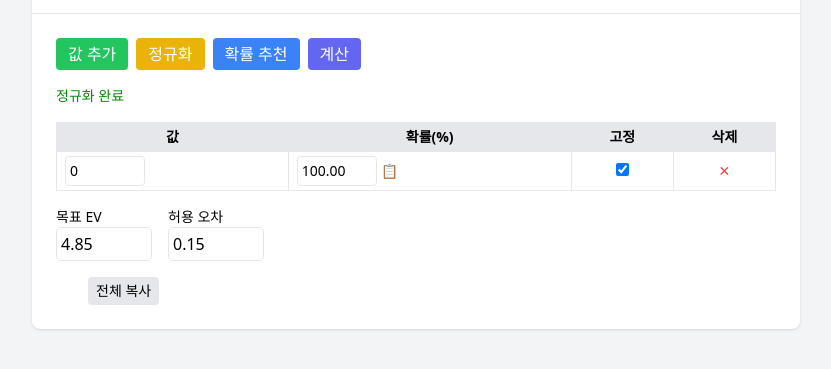
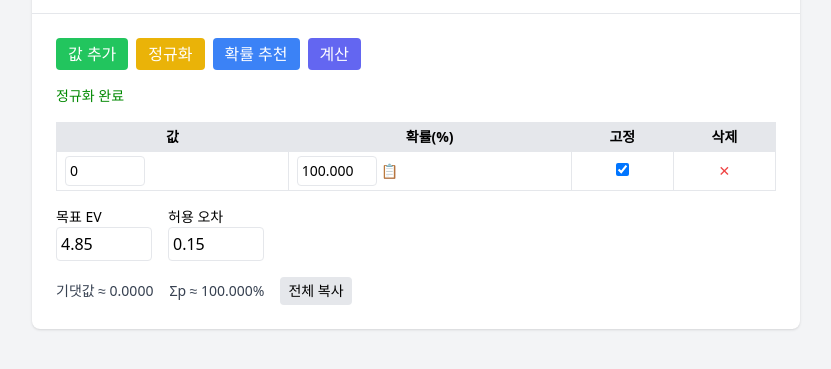
Before and after one commit to iprete/Roulette, a plain HTML site: page index.html in a window 1280 px wide. Both pictures are taken after a click on the button "정규화". Shown: the part 107-476 px from the top of the page, without its empty margins (224-1055 px from the left). Drawn offline with nearby package versions, Linux system fonts and the light colour scheme.

Commit message:
Update index.html

```diff
--- a/index.html
+++ b/index.html
@@ -4,7 +4,7 @@
   <meta name="viewport" content="width=device-width, initial-scale=1.0" />
   <title>Roulette 기대값 조정기</title>
   <script src="https://cdn.tailwindcss.com"></script>
-  <style>body { font-family: system-ui, sans-serif; }</style>
+  <style>body{font-family:system-ui,sans-serif}</style>
 </head>
 <body class="bg-gray-100 min-h-screen p-4">
   <div class="max-w-3xl mx-auto bg-white shadow rounded-lg overflow-hidden">
@@ -24,11 +24,13 @@
 
   <div class="overflow-x-auto">
     <table id="dataTable" class="w-full text-sm table-auto border-collapse">
-      <thead><tr class="bg-gray-200"><th class="border px-2 py-1">값</th><th class="border px-2 py-1">확률(%)</th><th class="border px-2 py-1">고정</th><th class="border px-2 py-1">삭제</th></tr></thead>
+      <thead>
+        <tr class="bg-gray-200"><th class="border px-2 py-1">값</th><th class="border px-2 py-1">확률(%)</th><th class="border px-2 py-1">고정</th><th class="border px-2 py-1">삭제</th></tr>
+      </thead>
       <tbody>
         <tr>
           <td class="border px-2 py-1"><input type="number" value="0" class="w-20 border rounded p-1 value-cell"></td>
-          <td class="border px-2 py-1"><div class="flex items-center space-x-1"><input type="number" step="0.001" value="10.00" class="w-20 border rounded p-1 prob-cell"><button onclick="copyProb(this)" class="text-gray-500 hover:text-gray-700 text-sm">📋</button></div></td>
+          <td class="border px-2 py-1"><div class="flex items-center space-x-1"><input type="number" step="0.001" value="10.000" class="w-20 border rounded p-1 prob-cell"><button onclick="copyProb(this)" class="text-gray-500 hover:text-gray-700 text-sm">📋</button></div></td>
           <td class="border px-2 py-1 text-center"><input type="checkbox" class="fixed-cell" checked></td>
           <td class="border px-2 py-1 text-center"><button class="delRow text-red-500 hover:text-red-700">✕</button></td>
         </tr>
@@ -47,43 +49,40 @@
   </div>
 </main>
 
-  </div>  <script>
-    const tbody = document.querySelector('#dataTable tbody');
-    const msgEl = document.getElementById('msg');
-    const progressBar = document.getElementById('progressBar');
-    const progressText = document.getElementById('progressText');
-    const evDisplay = document.getElementById('evDisplay');
-    const sumDisplay = document.getElementById('sumDisplay');
+  </div><script>
+const tbody=document.querySelector('#dataTable tbody');
+const msgEl=document.getElementById('msg');
+const progressBar=document.getElementById('progressBar');
+const progressText=document.getElementById('progressText');
+const evDisplay=document.getElementById('evDisplay');
+const sumDisplay=document.getElementById('sumDisplay');
 
-    function addRowHTML(){
-      return `<td class="border px-2 py-1"><input type="number" class="w-20 border rounded p-1 value-cell"></td>
-        <td class="border px-2 py-1"><div class="flex items-center space-x-1"><input type="number" step="0.001" class="w-20 border rounded p-1 prob-cell"><button onclick="copyProb(this)" class="text-gray-500 hover:text-gray-700 text-sm">📋</button></div></td>
-        <td class="border px-2 py-1 text-center"><input type="checkbox" class="fixed-cell"></td>
-        <td class="border px-2 py-1 text-center"><button class="delRow text-red-500 hover:text-red-700">✕</button></td>`;
-    }
+function addRow(){const tr=document.createElement('tr');tr.innerHTML=rowHTML();tbody.appendChild(tr);attachProbListeners();updateAll();}
+function rowHTML(){return`<td class="border px-2 py-1"><input type="number" class="w-20 border rounded p-1 value-cell"></td><td class="border px-2 py-1"><div class="flex items-center space-x-1"><input type="number" step="0.001" class="w-20 border rounded p-1 prob-cell"><button onclick="copyProb(this)" class="text-gray-500 hover:text-gray-700 text-sm">📋</button></div></td><td class="border px-2 py-1 text-center"><input type="checkbox" class="fixed-cell"></td><td class="border px-2 py-1 text-center"><button class="delRow text-red-500 hover:text-red-700">✕</button></td>`;}
 
-    document.getElementById('addRow').onclick = () => {
-      const tr=document.createElement('tr'); tr.innerHTML=addRowHTML(); tbody.appendChild(tr); attachProbListeners(); updateAll(); };
-    tbody.onclick=e=>{ if(e.target.classList.contains('delRow')){ e.target.closest('tr').remove(); updateAll(); } };
+document.getElementById('addRow').onclick=addRow;
 
-    function showMsg(t,err=true){ msgEl.textContent=t; msgEl.style.color=err?'#c00':'#080'; }
+tbody.onclick=e=>{if(e.target.classList.contains('delRow')){e.target.closest('tr').remove();updateAll();}}
 
-    document.getElementById('normBtn').onclick=()=>{ let s=0; document.querySelectorAll('.prob-cell').forEach(i=>s+=parseFloat(i.value)||0); if(s<=0){showMsg('정규화할 확률이 없습니다.');return;} document.querySelectorAll('.prob-cell').forEach(i=>i.value=((parseFloat(i.value)||0)/s*100).toFixed(2)); showMsg('정규화 완료',false); updateAll(); };
+function showMsg(t,err=true){msgEl.textContent=t;msgEl.style.color=err?'#c00':'#080';}
 
-    function geneticOptimize(vals,p0,targetEV,pop,gens,tol){ let popArr=Array.from({length:pop},()=>Math.random()*0.98+0.01),bestQ=popArr[0],best=Infinity; for(let g=0;g<gens;g++){ const fit=popArr.map(q=>{const a=(1-p0)*(1-q)/(1-Math.pow(q,vals.length)); const ev=vals.reduce((s,v,i)=>s+a*Math.pow(q,i)*v,0); return{q,diff:Math.abs(ev-targetEV)};}).sort((a,b)=>a.diff-b.diff); if(fit[0].diff<best){best=fit[0].diff;bestQ=fit[0].q;} if(best<=tol) break; const pct=Math.round((g+1)/gens*100); progressBar.style.display='block';progressText.style.display='block';progressBar.value=pct;progressText.textContent=`진행도: ${g+1}/${gens}`; const surv=fit.slice(0,Math.ceil(pop*0.2)).map(f=>f.q); popArr=[]; while(popArr.length<pop){ let c=(surv[Math.random()*surv.length|0]+surv[Math.random()*surv.length|0])/2; if(Math.random()<0.1) c+=Math.random()*0.2-0.1; c=Math.min(Math.max(c,0.0001),0.9999); popArr.push(c);} } return bestQ; }
+document.getElementById('normBtn').onclick=()=>{let s=0;document.querySelectorAll('.prob-cell').forEach(i=>s+=parseFloat(i.value)||0);if(s<=0){showMsg('정규화할 확률이 없습니다.');return;}document.querySelectorAll('.prob-cell').forEach(i=>i.value=((parseFloat(i.value)||0)/s*100).toFixed(3));showMsg('정규화 완료',false);updateAll();}
 
-    function performSuggest(pop,gens){ showMsg(''); const targetEV=parseFloat(document.getElementById('targetEV').value); const tol=parseFloat(document.getElementById('tolerance').value); const rows=[...tbody.querySelectorAll('tr')]; const fixed=[],vals=[]; rows.forEach(tr=>{const v=parseFloat(tr.querySelector('.value-cell').value); const p=(parseFloat(tr.querySelector('.prob-cell').value)||0)/100; if(tr.querySelector('.fixed-cell').checked) fixed.push({v,p}); else vals.push(v);}); const p0=(fixed.find(r=>r.v===0)?.p)||0; if(!vals.length){showMsg('추천할 값이 없습니다.');return;} const q=geneticOptimize(vals,p0,targetEV,pop,gens,tol); const a=(1-p0)*(1-q)/(1-Math.pow(q,vals.length)); const raw=prefsRaw=vals.map((v,i)=>a*Math.pow(q,i)*100); const needThree=raw.some(p=>p<0.01); const dec=needThree?3:2; let prefs=raw.map(p=>{let val=parseFloat(p.toFixed(dec)); if(needThree&&val===0) val=0.001; return val;}); const fixedSum=fixed.reduce((s,r)=>s+r.p,0)*100; const sumP=prefs.reduce((s,p)=>s+p,0); const adjust=100-fixedSum-sumP; if(prefs.length) prefs[0]+=adjust; let idx=0; rows.forEach(tr=>{ if(!tr.querySelector('.fixed-cell').checked){ tr.querySelector('.prob-cell').value=prefs[idx++].toFixed(dec); } }); progressBar.style.display='none';progressText.style.display='none'; updateAll(); showMsg('추천 완료',false); }
+function geneticOptimize(vals,p0,targetEV,pop,gens,tol){let popArr=Array.from({length:pop},()=>Math.random()*0.98+0.01),bestQ=popArr[0],best=Infinity;for(let g=0;g<gens;g++){const fit=popArr.map(q=>{const a=(1-p0)*(1-q)/(1-Math.pow(q,vals.length));const ev=vals.reduce((s,v,i)=>s+a*Math.pow(q,i)*v,0);return{q,diff:Math.abs(ev-targetEV)}}).sort((a,b)=>a.diff-b.diff);if(fit[0].diff<best){best=fit[0].diff;bestQ=fit[0].q;}if(best<=tol)break;const pct=Math.round((g+1)/gens*100);progressBar.style.display='block';progressText.style.display='block';progressBar.value=pct;progressText.textContent=`진행도: ${g+1}/${gens}`;const surv=fit.slice(0,Math.ceil(pop*0.2)).map(f=>f.q);popArr=[];while(popArr.length<pop){let c=(surv[Math.random()*surv.length|0]+surv[Math.random()*surv.length|0])/2;if(Math.random()<0.1)c+=Math.random()*0.2-0.1;c=Math.min(Math.max(c,0.0001),0.9999);popArr.push(c);}}return bestQ;}
 
-    document.getElementById('suggestBtn').onclick=()=>performSuggest(500,1000); document.getElementById('calcBtn').onclick=()=>updateAll();
+function performSuggest(pop,gens){showMsg('');const targetEV=parseFloat(document.getElementById('targetEV').value);const tol=parseFloat(document.getElementById('tolerance').value);const rows=[...tbody.querySelectorAll('tr')];const fixed=[],vals=[];rows.forEach(tr=>{const v=parseFloat(tr.querySelector('.value-cell').value);const p=(parseFloat(tr.querySelector('.prob-cell').value)||0)/100;if(tr.querySelector('.fixed-cell').checked)fixed.push({v,p});else vals.push(v);});const p0=(fixed.find(r=>r.v===0)?.p)||0;if(!vals.length){showMsg('추천할 값이 없습니다.');return;}const q=geneticOptimize(vals,p0,targetEV,pop,gens,tol);const a=(1-p0)*(1-q)/(1-Math.pow(q,vals.length));const raw=vals.map((v,i)=>a*Math.pow(q,i)*100);const need3=raw.some(p=>p<0.01);const dec=need3?3:2;let prefs=raw.map(p=>{let val=parseFloat(p.toFixed(dec));if(need3&&val===0)val=0.001;return val;});const fixedSum=fixed.reduce((s,r)=>s+r.p,0)*100;const sumP=prefs.reduce((s,p)=>s+p,0);const adjust=100-fixedSum-sumP;if(prefs.length)prefs[0]+=adjust;let idx=0;rows.forEach(tr=>{if(!tr.querySelector('.fixed-cell').checked){tr.querySelector('.prob-cell').value=prefs[idx++].toFixed(dec);}});progressBar.style.display='none';progressText.style.display='none';updateAll();showMsg('추천 완료',false);}
 
-    function updateSum(){ let s=0; document.querySelectorAll('.prob-cell').forEach(i=>s+=parseFloat(i.value)||0); sumDisplay.textContent=`Σp ≈ ${s.toFixed(3)}%`; }
-    function updateEV(){ let e=0; document.querySelectorAll('tr').forEach(tr=>{const v=parseFloat(tr.querySelector('.value-cell').value)||0; const p=parseFloat(tr.querySelector('.prob-cell').value)||0; e+=v*(p/100);}); evDisplay.textContent=`기댓값 ≈ ${e.toFixed(4)}`; }
-    function updateAll(){ updateEV(); updateSum(); }
+document.getElementById('suggestBtn').onclick=()=>performSuggest(500,1000);
+document.getElementById('calcBtn').onclick=updateAll;
 
-    function attachProbListeners(){ document.querySelectorAll('.prob-cell').forEach(i=> i.oninput=updateSum); }
-    attachProbListeners(); window.addEventListener('DOMContentLoaded',updateAll);
+function updateSum(){let sum=0;document.querySelectorAll('.prob-cell').forEach(i=>sum+=parseFloat(i.value)||0);sumDisplay.textContent=`Σp ≈ ${sum.toFixed(3)}%`;}
+function updateEV(){let ev=0;document.querySelectorAll('#dataTable tbody tr').forEach(tr=>{const v=parseFloat(tr.querySelector('.value-cell').value)||0;const p=parseFloat(tr.querySelector('.prob-cell').value)||0;ev+=v*(p/100);});evDisplay.textContent=`기댓값 ≈ ${ev.toFixed(4)}`;}
+function updateAll(){updateEV();updateSum();}
 
-    function copyProb(btn){ const t=btn.previousElementSibling.value+'%'; navigator.clipboard.writeText(t).then(()=>showMsg(`복사됨: ${t}`,false)); }
-    document.getElementById('copyAllBtn').onclick=()=>{ let txt=''; [...tbody.querySelectorAll('tr')].forEach(tr=>{txt+=`${tr.querySelector('.value-cell').value}: ${tr.querySelector('.prob-cell').value}%\n`;}); navigator.clipboard.writeText(txt).then(()=>showMsg('전체 복사 완료',false)); };
-  </script></body>
+function attachProbListeners(){document.querySelectorAll('.prob-cell').forEach(i=>i.oninput=updateAll);}attachProbListeners();
+window.addEventListener('DOMContentLoaded',updateAll);
+
+function copyProb(btn){const t=btn.previousElementSibling.value+'%';navigator.clipboard.writeText(t).then(()=>showMsg(`복사됨: ${t}`,false));}
+document.getElementById('copyAllBtn').onclick=()=>{let txt='';[...tbody.querySelectorAll('tr')].forEach(tr=>{txt+=`${tr.querySelector('.value-cell').value}: ${tr.querySelector('.prob-cell').value}%\n`;});navigator.clipboard.writeText(txt).then(()=>showMsg('전체 복사 완료',false));};
+</script></body>
 </html>
```
